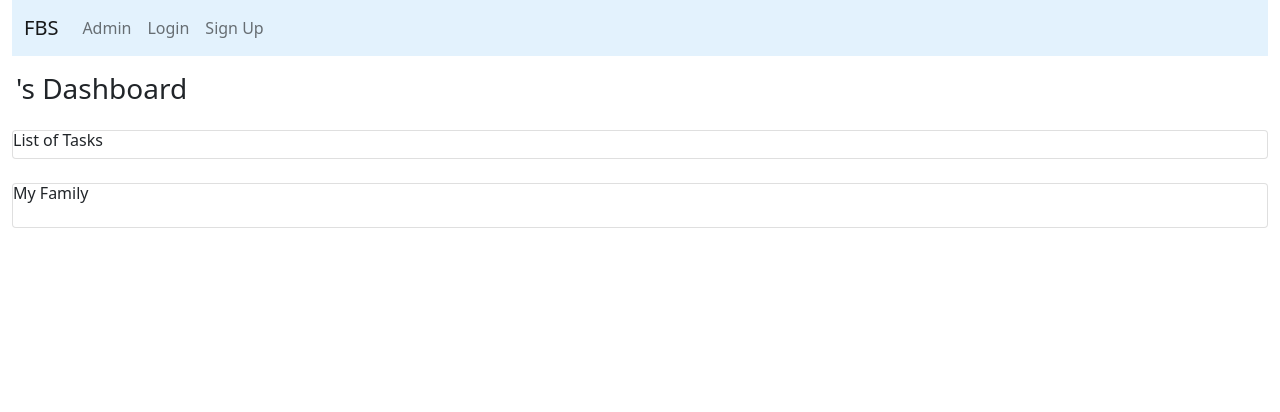
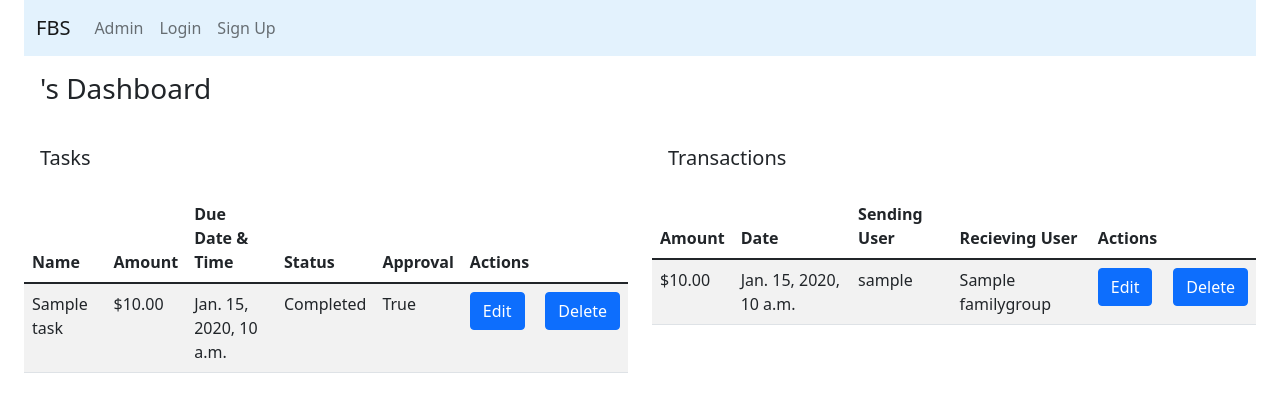
Before and after one commit to neshmasood/family-banking-django, a Django app: page /dashboard/ in a window 1280 px wide. Shown: the top 412 px of the page. Run offline with Django 4.2, Linux system fonts and the light colour scheme; tables that the repository leaves empty hold one stand-in row (values such as "Sample post").

Commit message:
styled dashboard and family members page

```diff
--- a/main_app/models.py
+++ b/main_app/models.py
@@ -8,7 +8,7 @@ from django.urls import reverse
 class FamilyGroup(models.Model):
     name = models.CharField(max_length=150)
     description = models.CharField(max_length=200)
-    family_key = models.CharField(max_length=50)
+
 
     def __str__(self):
         return self.name
--- a/main_app/templates/base.html
+++ b/main_app/templates/base.html
@@ -18,7 +18,7 @@
 <title>{% block title %}{% endblock %}</title>
 </head>
 <body id="kt_body" class="header-fixed header-tablet-and-mobile-fixed toolbar-enabled aside-fixed aside-default-enabled">
-    <div class="container-fluid">
+    <div class="container-fluid px-4">
         <nav class="navbar navbar-expand-lg navbar-light" style="background-color: #e3f2fd;">
             <div class="container-fluid">
                 <a class="navbar-brand" href="#">FBS</a>
@@ -82,9 +82,10 @@
             </div>
           </nav>
 
+          {% block content %}
+
+          {% endblock %}
     </div>
 
-    {% block content %}
-    {% endblock %}
 </body>
 </html>
--- a/main_app/templates/dashboard.html
+++ b/main_app/templates/dashboard.html
@@ -6,41 +6,77 @@
 <div class="card-body">
     <h3>{{ user.username }}'s Dashboard</h3>
 </div>
-<div class="container-fluid">
-    <div class="card">
-        <h6>List of Tasks</h6>
-        {% for task in tasks %}
-        <h6>Name: {{task.name}} </h6>
-        <h6>Amount: {{task.amount}} </h6>
-        <h6>Due Date: {{task.due_date}} </h6>
-        <h6>Task Status: {{task.task_status}} </h6>
-        <h6>Task Approval: {{task.task_approval}} </h6>
-        <p>Created by:
-            <a href="/user/{{ task.user.username }}">{{ task.user.username }}</a>
-        </p>
 
-        {% endfor %}
+<div class="row">
+
+
+    <div class="col">
+        <div class="card-body">
+            <h5>Tasks</h5>
+        </div>
+
+        <table class="table table-striped">
+            <thead>
+              <tr>
+                <th scope="col">Name</th>
+                <th scope="col">Amount</th>
+                <th scope="col">Due Date & Time</th>
+                <th scope="col">Status</th>
+                <th scope="col">Approval</th>
+                <th scope="col">Actions</th>
+              </tr>
+            </thead>
+            <tbody>
+{% for task in tasks %}
+            <tr>
+                <td>{{task.name}}</td>
+                <td>${{task.amount}}</td>
+                <td>{{task.due_date}}</td>
+                <td>{{task.task_status}}</td>
+                <td>{{task.task_approval}}</td>
+                <td><a class="btn btn-primary" href="{% url 'task_update' task.pk %}">Edit</a></td>
+                <td><a class="btn btn-primary" href="{% url 'task_delete' task.pk %}">Delete</a></td>
+{% endfor %}
+            </tr>
+
+            </tbody>
+          </table>
 
     </div>
-</div>
-<div class="menu-item">
-    <div class="menu-content">
-        <div class="separator mx-1 my-4"></div>
+    <div class="col">
+
+        <div class="card-body">
+            <h5>Transactions</h5>
+        </div>
+
+        <table class="table table-striped">
+            <thead>
+              <tr>
+                <th scope="col">Amount</th>
+                <th scope="col">Date</th>
+                <th scope="col">Sending User</th>
+                <th scope="col">Recieving User</th>
+                <th scope="col">Actions</th>
+              </tr>
+            </thead>
+            <tbody>
+{% for transaction in transactions %}
+            <tr>
+                <td>${{transaction.amount}}</td>
+                <td>{{transaction.date}}</td>
+                <td>{{transaction.sending_user}}</td>
+                <td>{{transaction.receiving_user}}</td>
+                <td><a class="btn btn-primary" href="{% url 'transactions_update' transaction.pk %}">Edit</a></td>
+                <td><a class="btn btn-primary" href="{% url 'transactions_delete' transaction.pk %}">Delete</a></td>
+
+{% endfor %}
+            </tr>
+
+            </tbody>
+          </table>
+
     </div>
-</div>
-
-<div class="container-fluid">
-    <div class="card">
-        <h6>My Family</h6>
-        <p></p>
-    </div>
-</div>
-<div class="menu-item">
-    <div class="menu-content">
-        <div class="separator mx-1 my-4"></div>
-    </div>
-</div>
-
+  </div>
 
 
 
--- a/main_app/templates/signup.html
+++ b/main_app/templates/signup.html
@@ -16,7 +16,7 @@
     <h3>Sign Up</h3>
   </div>
   <div class="col-lg-6">
-    <p>Provide the following credentials to set up a family account. If you are a parent signing up for the first time, ignore the family key section.</p>
+    <p>Provide </p>
   </div>
   <form action="" method="post" >
       {% csrf_token %}
--- a/main_app/templates/transaction_create.html
+++ b/main_app/templates/transaction_create.html
@@ -2,7 +2,7 @@
 
 {% block content %}
 
-    <h3>Make a transaction</h3>
+    <h4>Make a transaction</h4>
     <form class="transaction-table" action="" method="post">
         {% csrf_token %}
         <table>
--- a/main_app/urls.py
+++ b/main_app/urls.py
@@ -1,17 +1,14 @@
 from django.urls import path
 from . import views
+from main_app.views import dashboard
 
 urlpatterns = [
     path('', views.LandingPage.as_view(), name="landing_page"),
     path('login/', views.login_view, name='login'),
     path('logout/', views.logout_view, name='logout'),
     path('signup/', views.signup_view, name='signup'),
-    # path('childsignup/', views.child_signup_view, name='child_signup_form'),
-    # path('parentsignup/', views.parent_signup_view, name='parent_signup_form'),
-    # path('parents/<int:pk>/', views.ParentDetail.as_view(), name="parent_detail"),
-
     path('user/<username>/', views.profile, name='profile'),
-    path('dashboard/', views.Dashboard.as_view(), name="dashboard"),
+    path('dashboard/', dashboard, name="dashboard"),
     path('tasks/', views.TaskList.as_view(), name="task_list"),
     path('tasks/new/', views.TaskCreate.as_view(), name="task_create"),
     path('tasks/<int:pk>/', views.TaskDetail.as_view(), name="task_detail"),
--- a/main_app/views.py
+++ b/main_app/views.py
@@ -9,8 +9,9 @@ from django.http import HttpResponseRedirect
 from django.contrib.auth.forms import AuthenticationForm
 from django.contrib.auth.mixins import LoginRequiredMixin
 # from .forms import ChildSignUpForm, ParentSignUpForm
-from .forms import SignUpForm
-from .models import Task, FamilyGroup, Transaction
+from main_app.forms import SignUpForm
+from main_app.models import Task, FamilyGroup, Transaction
+
 
 
 
@@ -255,3 +256,16 @@ class Transaction_Delete(DeleteView):
     model = Transaction
     template_name = "transaction_confirm_delete.html"
     success_url = '/transactions'
+
+
+
+def dashboard(request):
+
+    transactions=Transaction.objects.all
+    tasks=Task.objects.all
+
+    return render (request, 'dashboard.html', {
+        "transactions": transactions,
+        "tasks":tasks,
+
+    })
```
Also changed, not shown: djangofamilybanking/settings.py (+169 -38 lines), main_app/forms.py (+2 -42 lines), main_app/templates/familygroup_index.html (+37 -1 lines), main_app/templates/tasklist.html (+5 -8 lines), main_app/templates/transaction_show.html (+46 -11 lines).
